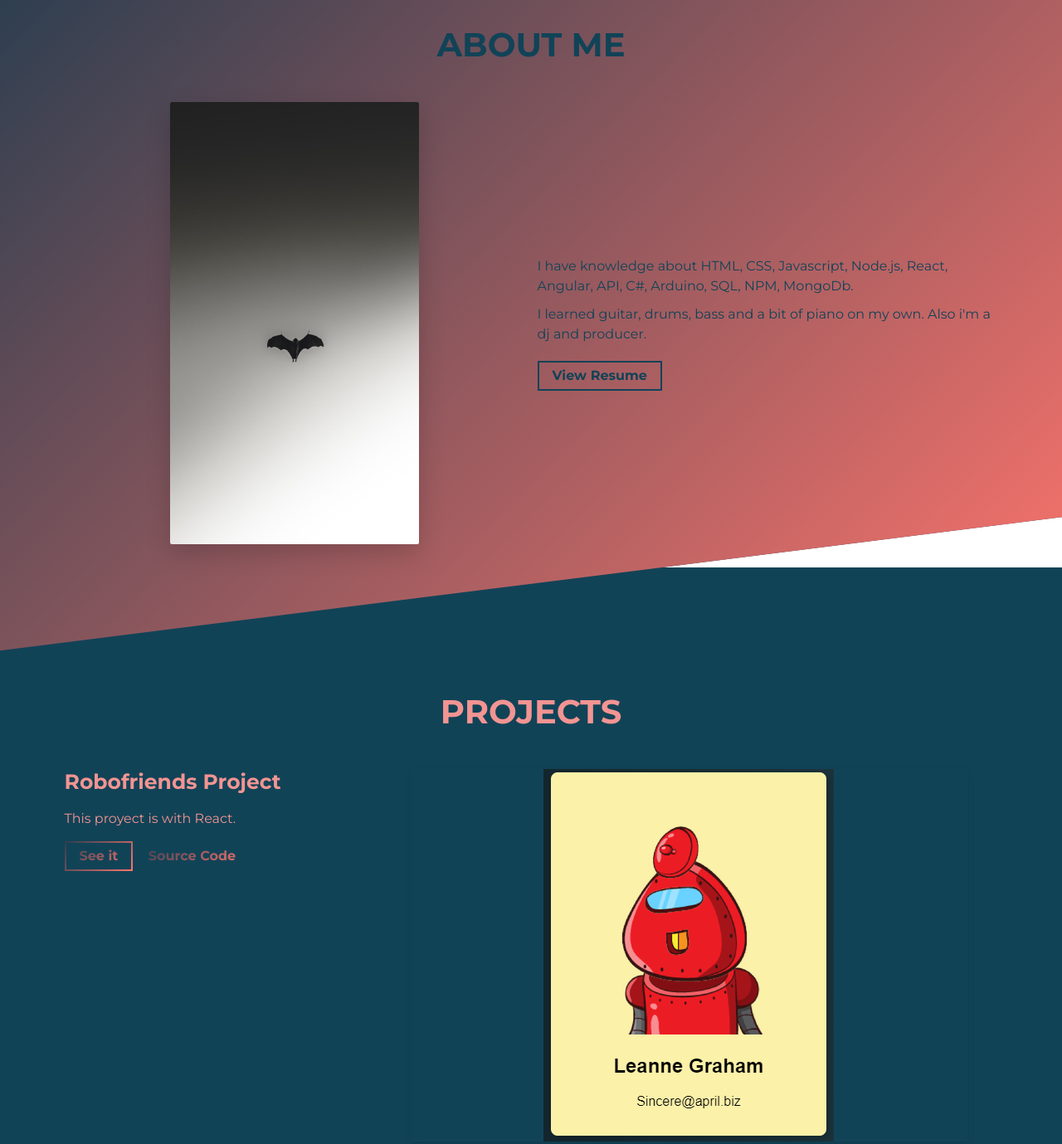
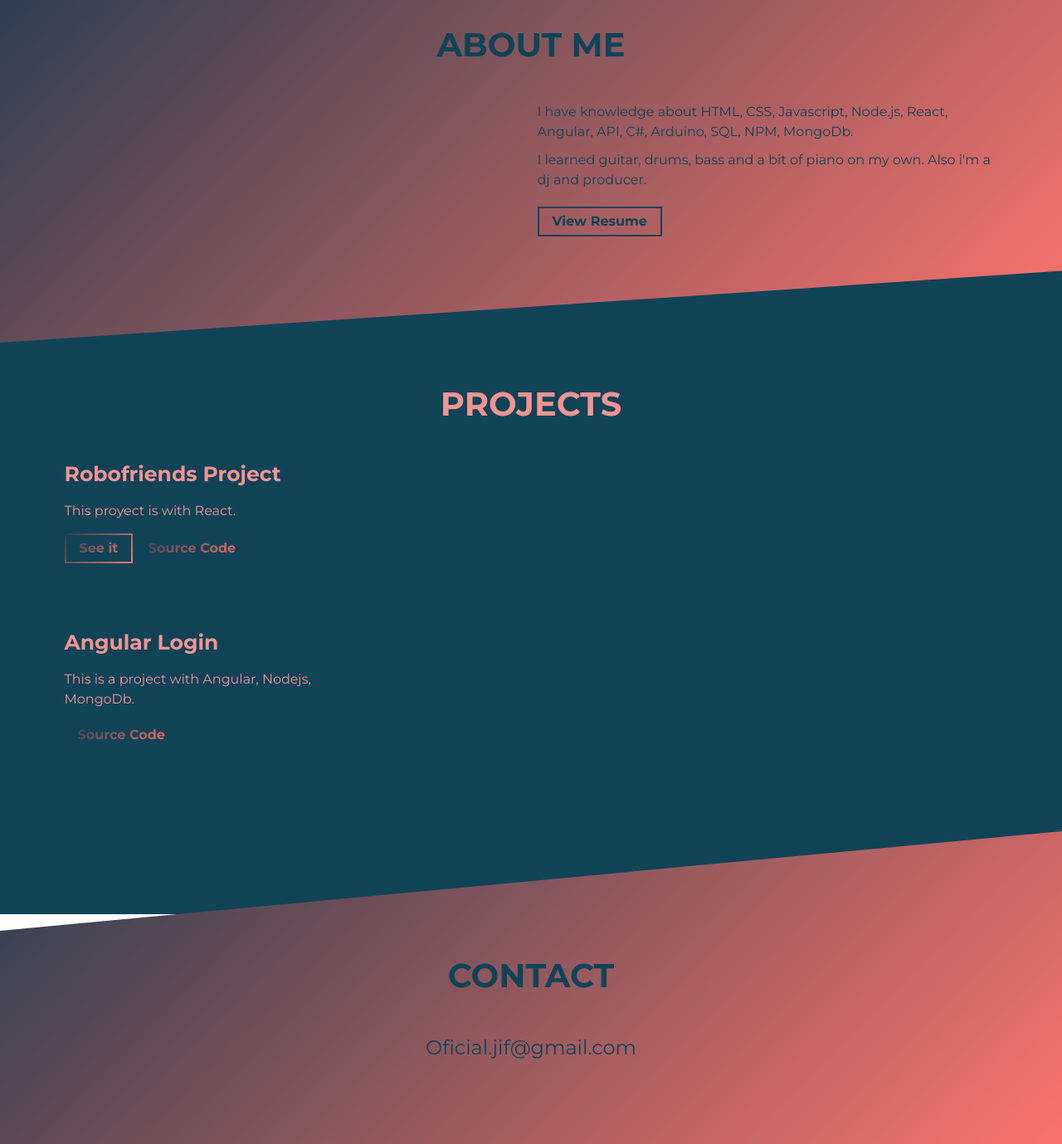
Before and after one commit to juanf1328/MyPortfolio, a website built with Parcel: page src/index.html in a window 1280 px wide. Shown: the part 820-2199 px from the top of the page at 83% size. Built offline with nearby package versions, Linux system fonts and the light colour scheme.

Commit message:
12 commit

```diff
--- a/src/index.html
+++ b/src/index.html
@@ -5,7 +5,7 @@
     <meta charset="utf-8" />
     <meta http-equiv="X-UA-Compatible" content="IE=edge" />
     <meta name="viewport" content="width=device-width, initial-scale=1" />
-    <link rel="shortcut icon" type="image/png" href="assets/favicon.png" />
+
 
     <!-- Todo: put here your site title -->
     <title>JIF | Developer</title>
@@ -55,16 +55,7 @@
         <h2 class="section-title load-hidden">About me</h2>
         <div class="row about-wrapper">
           <div class="col-md-6 col-sm-12">
-            <div class="about-wrapper__image load-hidden">
-              <img
-                alt="Profile Image"
-                class="img-fluid rounded shadow-lg"
-                height="auto"
-                width="300px"
-                src="assets/profile.jpg"
-                alt="Profile Image"
-              />
-            </div>
+
           </div>
           <div class="col-md-6 col-sm-12">
             <div class="about-wrapper__info load-hidden">
@@ -141,11 +132,7 @@
                     data-tilt-max-glare="0.5"
                     class="thumbnail rounded js-tilt"
                   >
-                    <img
-                      alt="Project Image"
-                      class="img-fluid"
-                      src="assets/project.png"
-                    />
+
                   </div>
                 </a>
               </div>
@@ -184,11 +171,7 @@
                     data-tilt-max-glare="0.5"
                     class="thumbnail rounded js-tilt"
                   >
-                    <img
-                      alt="Project Image"
-                      class="img-fluid"
-                      src="assets/angularr.png"
-                    />
+
                   </div>
                 </a>
               </div>
```
